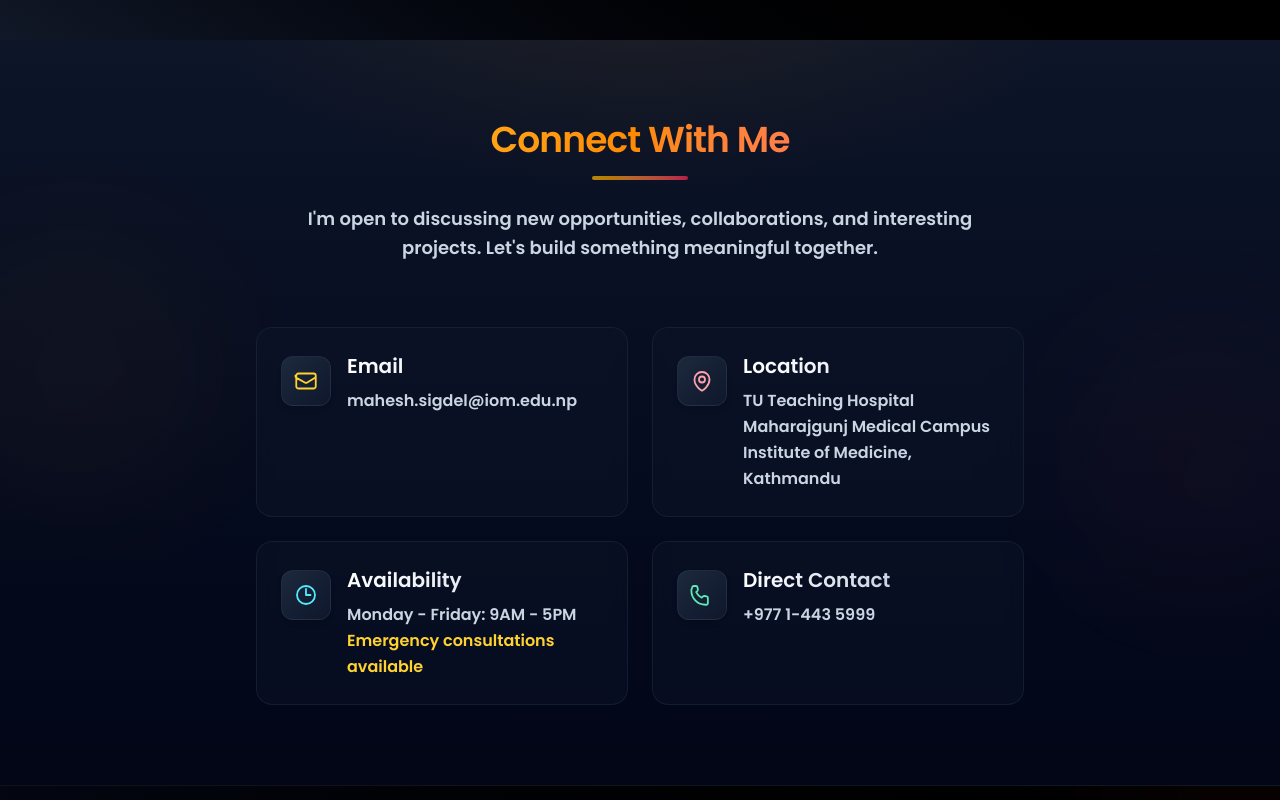
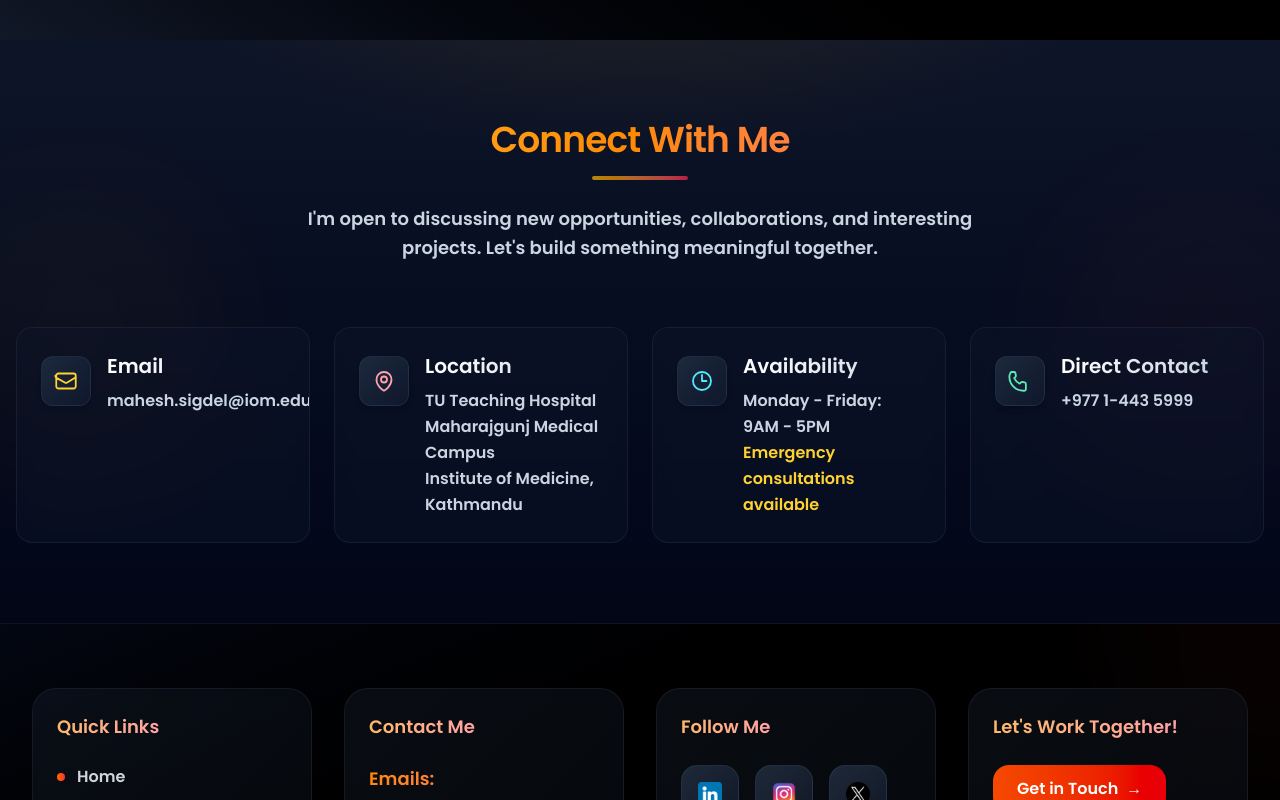
Before and after one commit to Suyog0-0/maheshrajsigdel, a Next.js app in the folder maheshrajsigdel-frontend/: page /home in a window 1280 px wide. Shown: the part 1560-2360 px from the top of the page. Built offline with nearby package versions, Linux system fonts and the light colour scheme.

Commit message:
Fixed layout of contact us section boxes in homepage

```diff
--- a/maheshrajsigdel-frontend/app/(user)/home/HomeContactSection.tsx
+++ b/maheshrajsigdel-frontend/app/(user)/home/HomeContactSection.tsx
@@ -66,7 +66,7 @@
         " style={{ animationDelay: '3s' }} />
       </div>
 
-      <div className="relative z-10 max-w-4xl mx-auto">
+      <div className="relative z-10 max-w-[1400px] mx-auto">
         {/* ===== SECTION HEADER ===== */}
         <header className={`
           text-center mb-16
@@ -101,7 +101,7 @@
 
         {/* ===== CONTACT CARDS GRID ===== */}
         <div className="
-          grid md:grid-cols-2 gap-6 max-w-3xl mx-auto
+          grid md:grid-cols-4 gap-6 max-w-[1600px] mx-auto
           transition-opacity duration-700 delay-150
           ${isVisible ? 'opacity-100' : 'opacity-0'}
           ${isVisible ? 'animate-fade-up' : ''}
```
